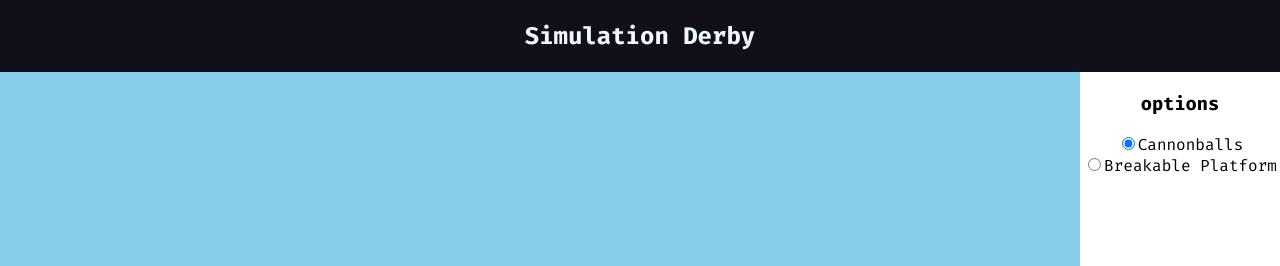
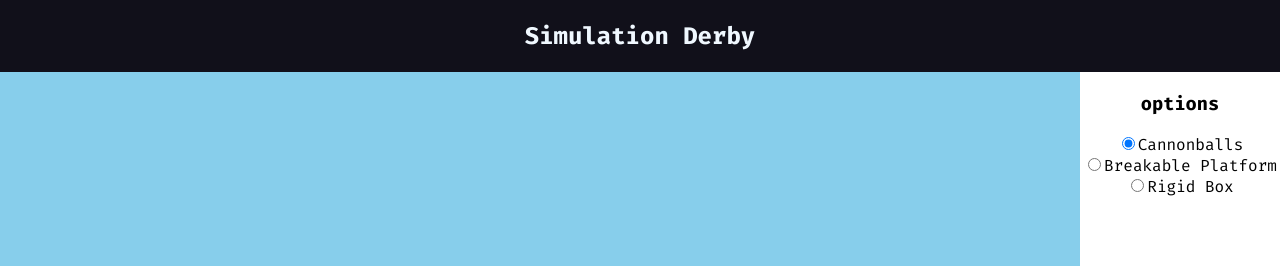
Before and after one commit to ProgrammerSahil/simulationDerby, a React (Vite) app: page / in a window 1280 px wide. Shown: the top 266 px of the page. Built offline with nearby package versions, Linux system fonts and the light colour scheme.

Commit message:
added a rigid box

```diff
--- a/src/App.tsx
+++ b/src/App.tsx
@@ -4,6 +4,7 @@ import "./App.css";
 import {
   createSmallCannonBall,
   createBreakablePlatform,
+  createRigidbox,
 } from "./matterFunctions/spawnItems.ts";
 
 function App() {
@@ -73,13 +74,20 @@ function App() {
         Matter.Composite.add(engine.world, boxes);
       };
 
+      const spawnRigidBox = (x:number, y:number) => {
+        const rigidBox = createRigidbox(x, y, "#43464b", Matter);
+        Matter.Composite.add(engine.world, rigidBox);
+      }
+
       const handleClick = (event: MouseEvent) => {
         const x = event.clientX;
         const y = event.clientY;
         if (selectedToolRef.current === "cannonballs") {
-          spawnCannonBall(x, y - 50);
+          spawnCannonBall(x, y);
         } else if (selectedToolRef.current === "breakablePlatform") {
           spawnBreakablePlatform(x);
+        } else if (selectedToolRef.current === "rigidBox"){
+          spawnRigidBox(x, y);
         }
       };
 
@@ -168,6 +176,17 @@ function App() {
             />
             <label htmlFor="breakablePlatform">Breakable Platform</label>
           </div>
+          <div>
+            <input
+              type="radio"
+              name="tool"
+              id="rigidBox"
+              value="rigidBox"
+              checked={selectedTool === "rigidBox"}
+              onChange={handleToolChange}
+            />
+            <label htmlFor="rigidBox">Rigid Box</label>
+          </div>
         </div>
       </div>
     </div>
--- a/src/matterFunctions/spawnItems.ts
+++ b/src/matterFunctions/spawnItems.ts
@@ -26,6 +26,18 @@ const createSmallCannonBall = (x: number, y: number, color: string, matter: type
   return smallBall;
 };
 
+const createRigidbox = (x: number, y: number, color: string, matter: typeof Matter) => {
+  const rigidBox = matter.Bodies.rectangle(x, y, 80, 80, {
+    density: 0.5,
+    friction: 0,
+    restitution: 0.5,
+    render: {
+      fillStyle: color
+    }
+  });
+  return rigidBox;
+}
+
 const createBreakablePlatform = (worldHeight: any, x: number) => {
   const boxes = [];
       for (let i = 0; i < 100; i++) {
@@ -38,4 +50,4 @@ const createBreakablePlatform = (worldHeight: any, x: number) => {
       return boxes;
 }
 
-export { createSmallBox, createSmallCannonBall, createBreakablePlatform };
+export { createSmallBox, createSmallCannonBall, createBreakablePlatform, createRigidbox };
```
